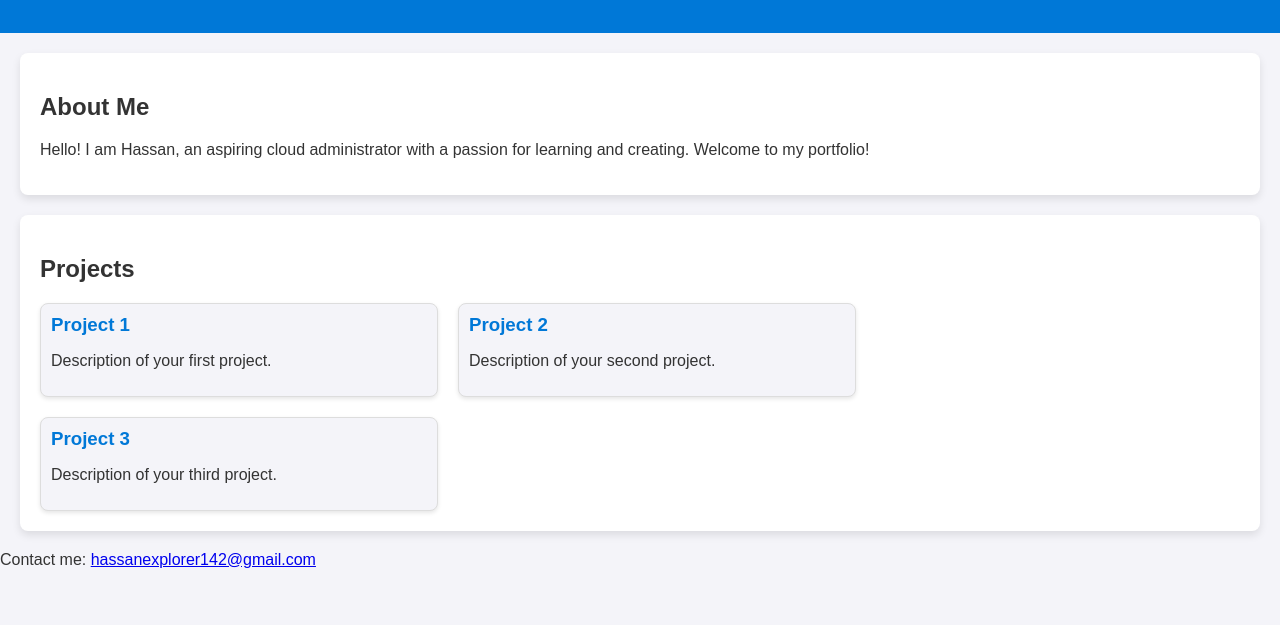
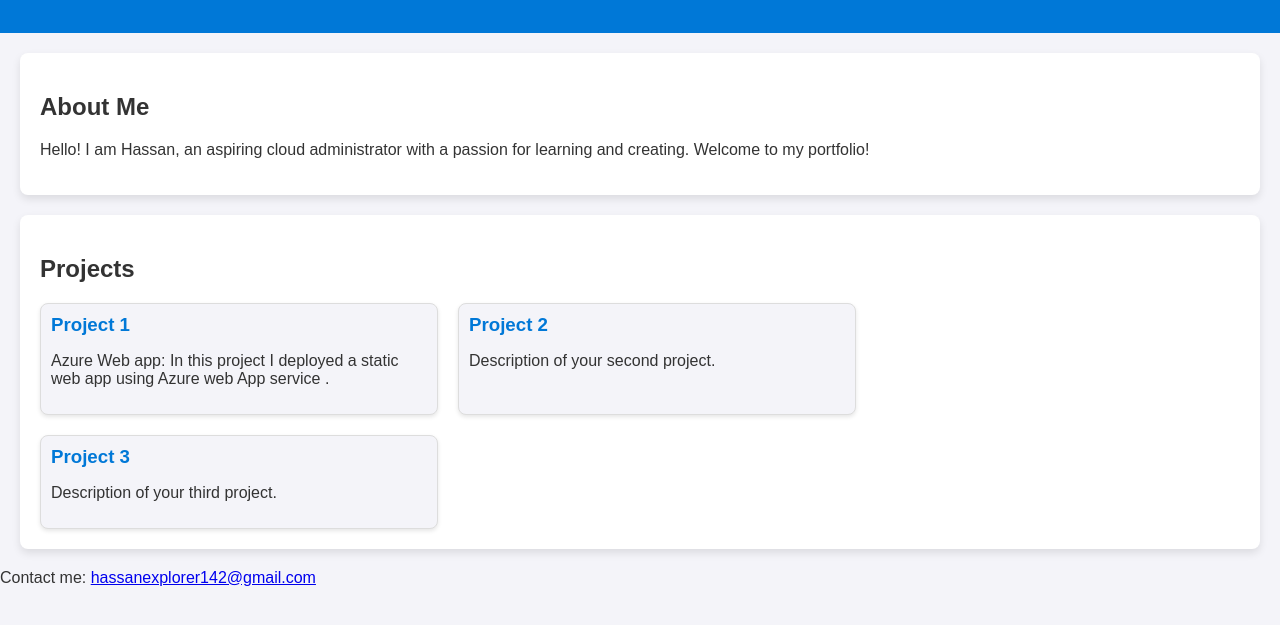
Before and after one commit to Hassan-Mehm00d/myPortfolio, a plain HTML site: page index.html in a window 1280 px wide. Shown: the part 121-746 px from the top of the page. Drawn offline with Linux system fonts and the light colour scheme.

Commit message:
Added an info of project 1

```diff
--- a/index.html
+++ b/index.html
@@ -58,7 +58,7 @@
         <div class="projects">
             <div class="project-card">
                 <h3>Project 1</h3>
-                <p>Description of your first project.</p>
+                <p>Azure Web app: In this project I deployed a static web app using Azure web App service .</p>
             </div>
             <div class="project-card">
                 <h3>Project 2</h3>
```
